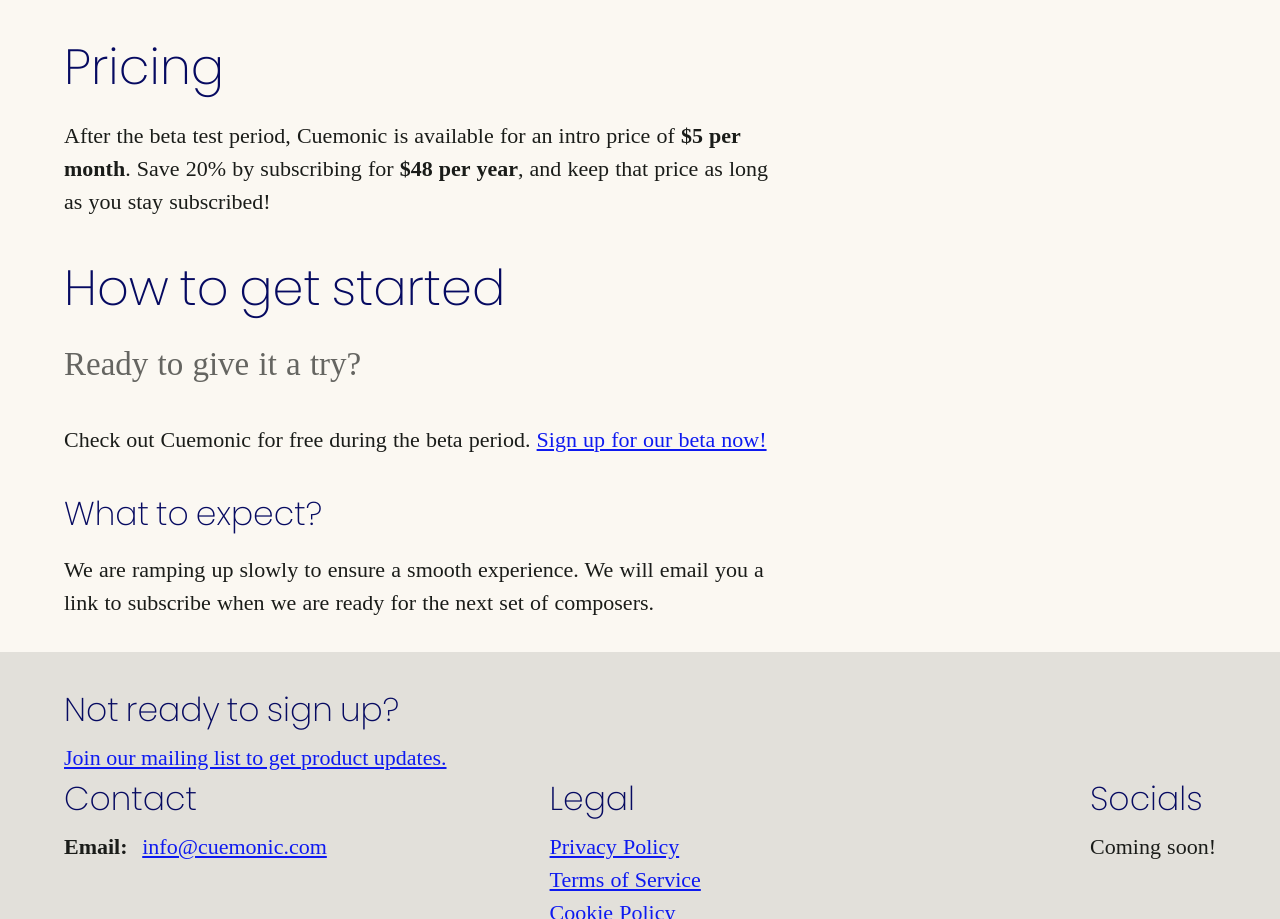
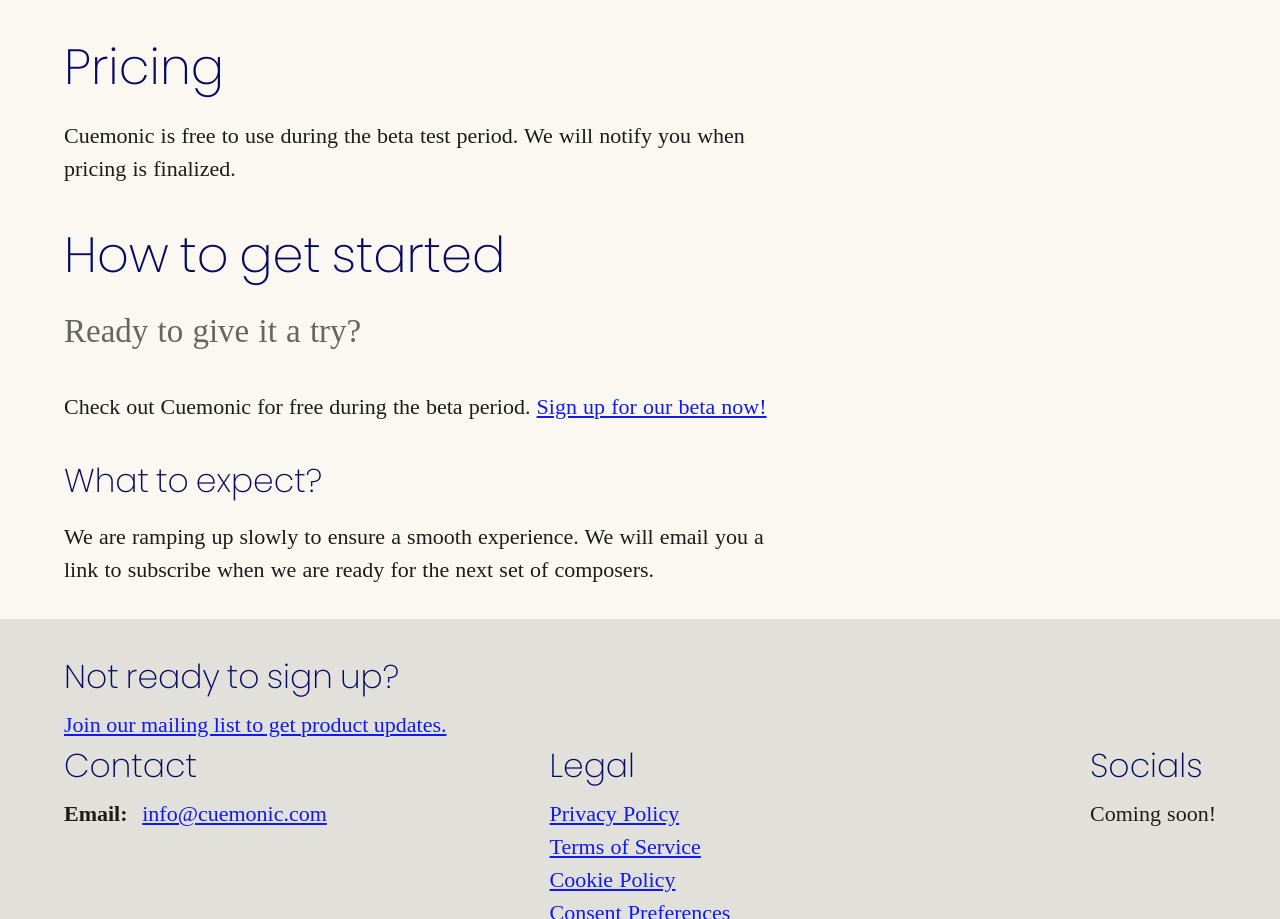
Before and after one commit to Cuemonic/cuemonic-marketing, an Astro site: page / in a window 1280 px wide. Shown: the part 2805-3724 px from the top of the page. Built offline with nearby package versions, Linux system fonts and the light colour scheme; Astro itself is replaced by a stand-in of ours.

Commit message:
Updated pricing information pre-beta

```diff
--- a/src/pages/index.astro
+++ b/src/pages/index.astro
@@ -91,10 +91,14 @@ import Page from "../layouts/page.astro";
       for production composers.
     </p>
     <h2>Pricing</h2>
-    <p>
+    <!-- <p>
       After the beta test period, Cuemonic is available for an intro price of
       <em>$5 per month</em>. Save 20% by subscribing for <em>$48 per year</em>,
       and keep that price as long as you stay subscribed!
+    </p> -->
+    <p>
+      Cuemonic is free to use during the beta test period. We will notify you
+      when pricing is finalized.
     </p>
     <h2>How to get started</h2>
     <p class="pull">Ready to give it a try?</p>
```
